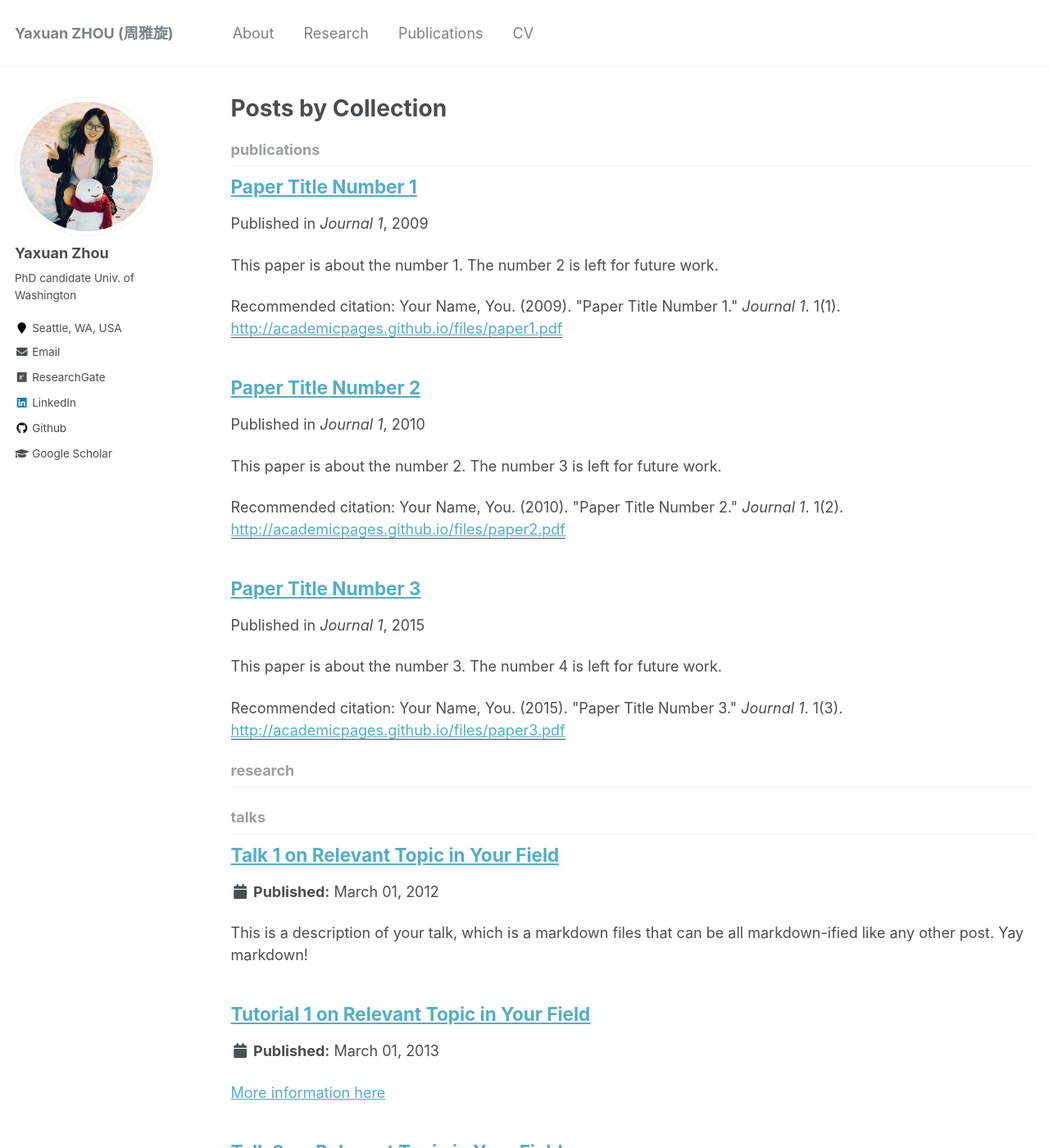
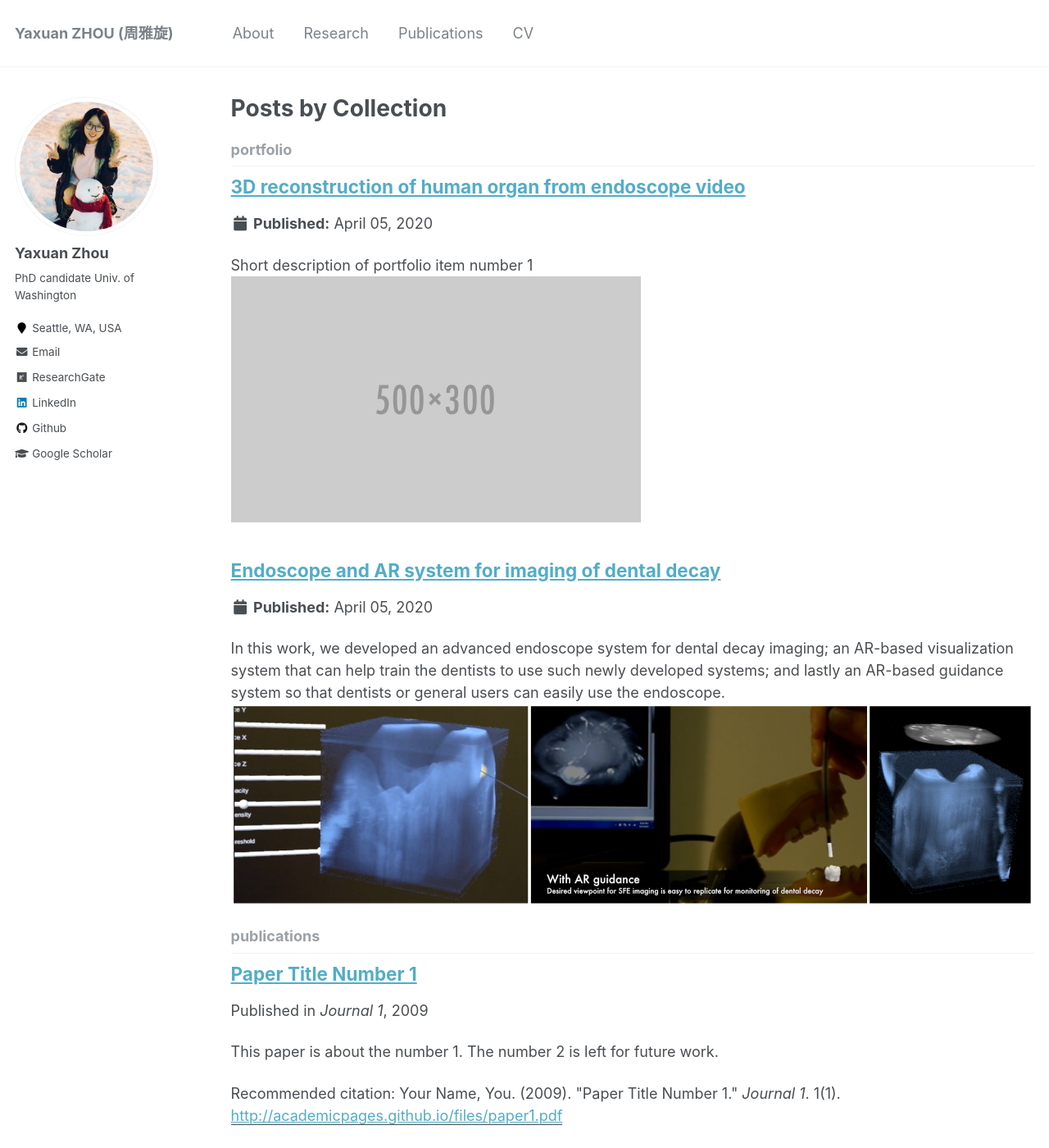
Before and after one commit to YaxuanZHOU/YaxuanZHOU.github.io, a Jekyll site: the page built from _pages/collection-archive.html, in a window 1280 px wide and 1400 px high. Shown: the whole window at 82% size. Built offline with Jekyll 4.4.1, drawn with Linux system fonts in a browser that asks for light colours.

Commit message:
add research2

```diff
--- a/_config.yml
+++ b/_config.yml
@@ -181,7 +181,7 @@ collections:
   publications:
     output: true
     permalink: /:collection/:path/
-  research:
+  portfolio:
     output: true
     permalink: /:collection/:path/
   talks:
--- a/_portfolio/portfolio-1.md
+++ b/_portfolio/portfolio-1.md
@@ -1,7 +1,7 @@
 ---
 title: "3D reconstruction of human organ from endoscope video"
 excerpt: "Short description of portfolio item number 1<br/><img src='/images/500x300.png'>"
-collection: research
+collection: portfolio
 ---
 
 This is an item in your portfolio. It can be have images or nice text. If you name the file .md, it will be parsed as markdown. If you name the file .html, it will be parsed as HTML.
--- a/_portfolio/portfolio-2.md
+++ b/_portfolio/portfolio-2.md
@@ -1,7 +1,7 @@
 ---
 title: "Endoscope and AR system for imaging of dental decay"
 excerpt: "In this work, we developed an advanced endoscope system for dental decay imaging; an AR-based visualization system that can help train the dentists to use such newly developed systems; and lastly an AR-based guidance system so that dentists or general users can easily use the endoscope.<br/><img src='/images/YZ-dentAR-2.png'>"
-collection: research
+collection: portfolio
 ---
 
 Untreated dental decay is the most prevalent dental problem in the world. But there are problems of current tooth decay management. Once the decay develops to an irreversible stage, you would need to drill and fill the tooth with restorative material or even need a root canal treatment, which is expensive and destructive. Thus ideally, we should detect the early-stage decay and heal it before it’s too late. However, decay detection methods in the clinics, such as visual and tactile examination or x-ray are not reliable on early decays. And also, when dentists prescribe instructions on cleaning or medicine for a long-term therapy, there is no way to monitor the dental condition between the limited times of visits to clinics.
```
